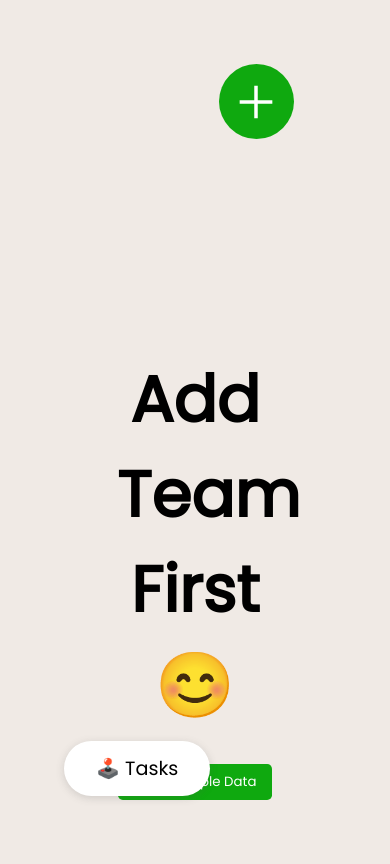
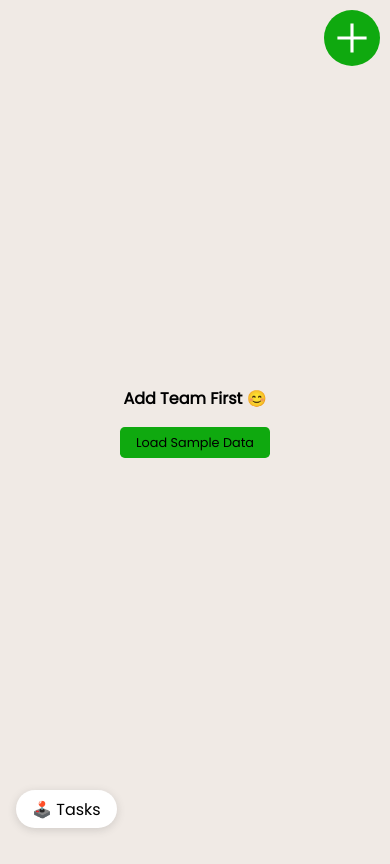
Before and after one commit to bvm23/team_space_app, an Angular app: page / in a window 390 px wide. Built offline with nearby package versions, Linux system fonts and the light colour scheme.

Commit message:
add mobile web view for team dashboard

```diff
--- a/src/app/app.component.css
+++ b/src/app/app.component.css
@@ -13,3 +13,12 @@ button[type="button"] {
   box-shadow: rgba(82, 81, 81, 0.2) 0px 2px 8px 0px;
   z-index: 6;
 }
+
+@media only screen and (max-width: 768px) {
+  button[type="button"] {
+    bottom: 1rem;
+    left: 1rem;
+    font-size: 1rem;
+    padding: 0.4rem 1rem;
+  }
+}
--- a/src/app/shared/dashboard/dashboard.component.css
+++ b/src/app/shared/dashboard/dashboard.component.css
@@ -4,3 +4,9 @@
   margin: auto;
   box-sizing: border-box;
 }
+
+@media only screen and (max-width: 768px) {
+  .dashboard-container {
+    width: 100%;
+  }
+}
--- a/src/app/team/team-dashboard/team-dashboard.component.css
+++ b/src/app/team/team-dashboard/team-dashboard.component.css
@@ -57,3 +57,62 @@
   border-radius: 0.3rem;
   cursor: pointer;
 }
+
+@media only screen and (max-width: 768px) {
+  .container {
+    width: 100%;
+    height: 100vh;
+    padding: 0;
+  }
+
+  .container p {
+    position: fixed;
+    right: 0.6rem;
+    top: 0.6rem;
+  }
+
+  .container p button {
+    padding: 0.2rem;
+    border: 0;
+    background-color: #0fa90f;
+    border-radius: 50%;
+    cursor: pointer;
+  }
+
+  .container p button svg {
+    width: 50px;
+    height: 50px;
+  }
+
+  .members-list {
+    display: flex;
+    flex-direction: column;
+    gap: 1rem;
+    width: 100%;
+    height: fit-content;
+    justify-self: center;
+    padding: 5.2rem 1rem;
+    margin: auto;
+  }
+
+  .empty-msg {
+    font-size: 1rem;
+    text-transform: capitalize;
+    grid-column: none;
+    text-align: center;
+    padding-top: unset;
+    margin: auto;
+  }
+
+  .load-sample-btn {
+    all: unset;
+    margin: auto;
+    background-color: #0fa90f;
+    border: 0;
+    text-transform: capitalize;
+    cursor: pointer;
+    border-radius: 0.3rem;
+    padding: 0.4rem 1rem;
+    font-size: 0.8rem;
+  }
+}
--- a/src/app/team/team-member/team-member.component.css
+++ b/src/app/team/team-member/team-member.component.css
@@ -94,3 +94,49 @@
   height: 100vh;
   z-index: 4;
 }
+
+@media only screen and (max-width: 768px) {
+  :host {
+    padding: 0.6rem;
+    gap: 1rem;
+  }
+
+  .avatar {
+    width: 40px;
+    height: 40px;
+  }
+
+  .avatar img {
+    width: 40px;
+    height: 40px;
+  }
+
+  .info h2 {
+    font-size: 1.2rem;
+  }
+
+  .info .role {
+    font-size: 0.8rem;
+  }
+
+  .menu-btn svg {
+    width: 20px;
+    height: 20px;
+  }
+
+  .menu {
+    position: fixed;
+    bottom: 0;
+    left: 0;
+    width: 100%;
+    padding: 0.6rem 0;
+    border-radius: 0;
+    border-top-left-radius: 16px;
+    border-top-right-radius: 16px;
+  }
+
+  .menu li {
+    padding: 0.4rem 0;
+    text-align: center;
+  }
+}
--- a/src/app/team/team-member/team-member.component.html
+++ b/src/app/team/team-member/team-member.component.html
@@ -33,8 +33,8 @@
 @if (menuOpened && selectedMemberId===data.id) {
 <ul
   [style]="{
-    left: menuCardPosition.left,
-    top: menuCardPosition.top
+    left: screenWidth > 768 && menuCardPosition.left,
+    top: screenWidth > 768 && menuCardPosition.top
   }"
   class="menu"
   (click)="closeMenu()"
--- a/src/app/team/team-member/team-member.component.ts
+++ b/src/app/team/team-member/team-member.component.ts
@@ -35,7 +35,7 @@ export class TeamMemberComponent {
   ) {}
 
   menuCardPosition = { left: '0px', top: '0px' };
-
+  screenWidth = window.innerWidth;
   menuOpened = false;
 
   onMenuClick() {
--- a/src/styles.css
+++ b/src/styles.css
@@ -8,7 +8,6 @@
 * {
   padding: 0;
   margin: 0;
-  /* background-color: #f0eae5; */
   font-family: "poppins-font";
   box-sizing: border-box;
   scrollbar-width: thin;
```
